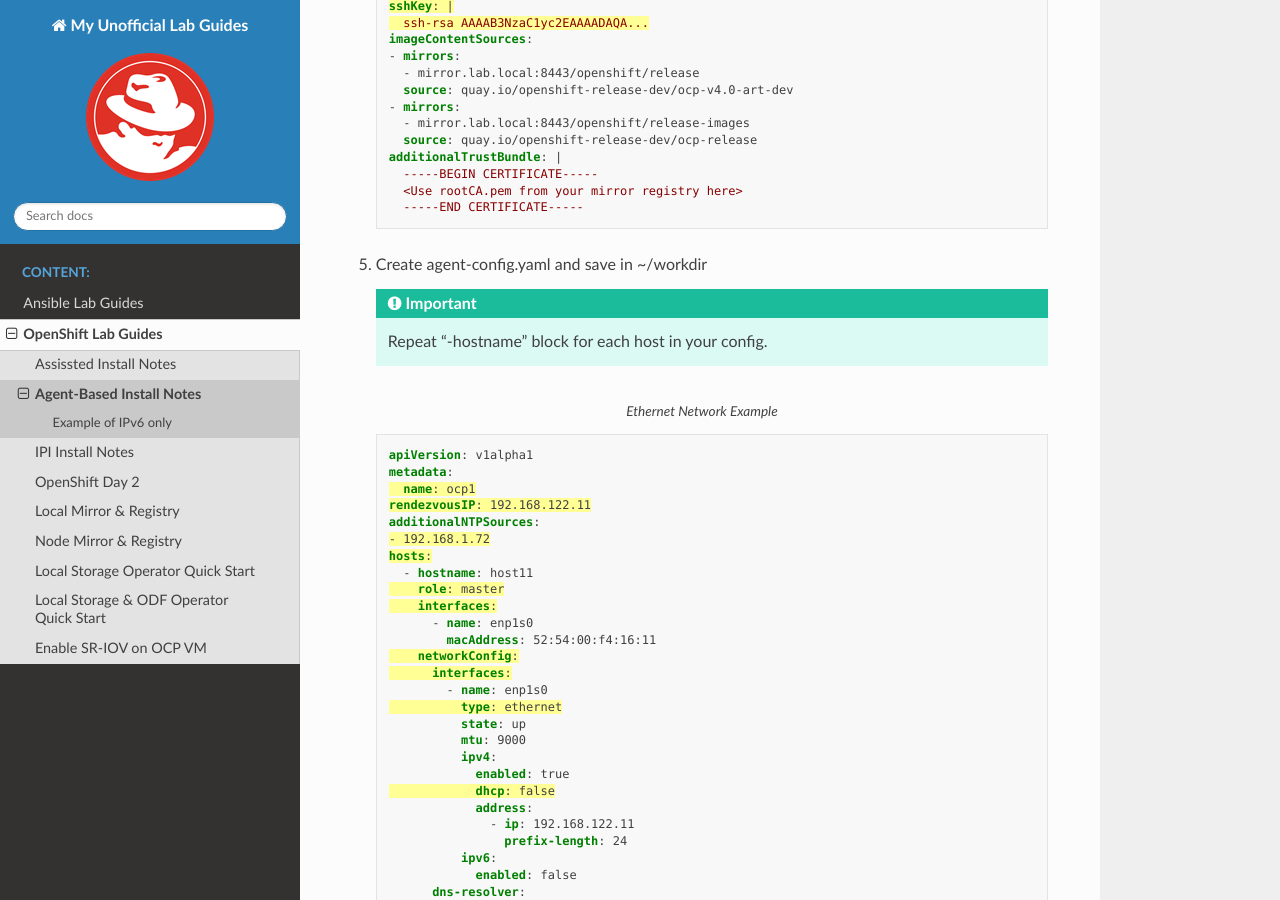
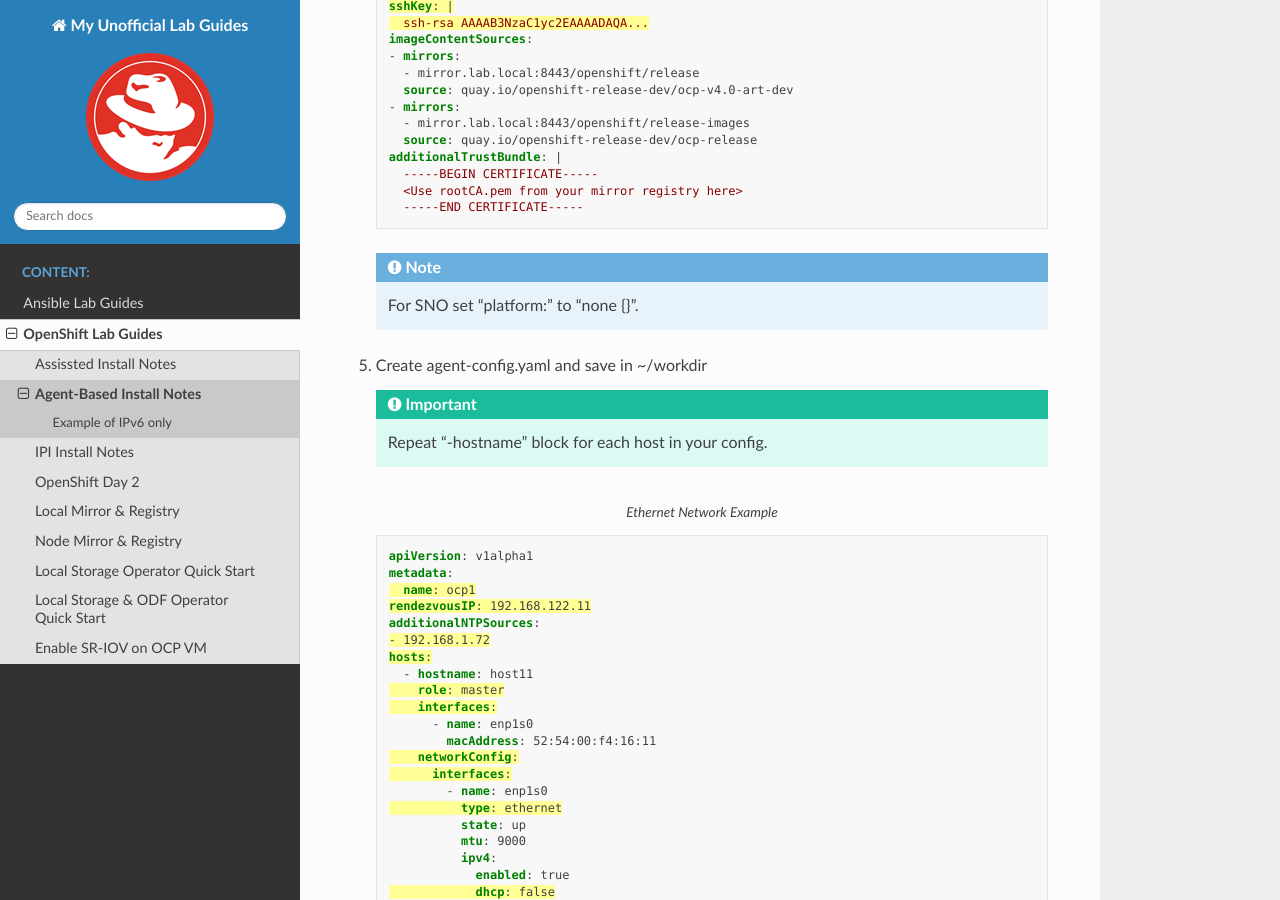
Before and after one commit to vtog/labGuides, a Sphinx documentation site: the page built from source/ocp/agent-based-installer-notes.rst, in a window 1280 px wide and 900 px high, scrolled down 1305 px. Built offline with Sphinx 7.4.7 and the Read the Docs theme 2.0.0, drawn with Linux system fonts in a browser that asks for light colours; pages that are not in the unit, such as notebooks, are missing from menus.

Commit message:
agent sno note

```diff
--- a/source/ocp/agent-based-installer-notes.rst
+++ b/source/ocp/agent-based-installer-notes.rst
@@ -75,6 +75,8 @@
         -----BEGIN CERTIFICATE-----
         <Use rootCA.pem from your mirror registry here>
         -----END CERTIFICATE-----
+
+   .. note:: For SNO set "platform:" to "none {}".
 
 #. Create agent-config.yaml and save in ~/workdir
 
```
